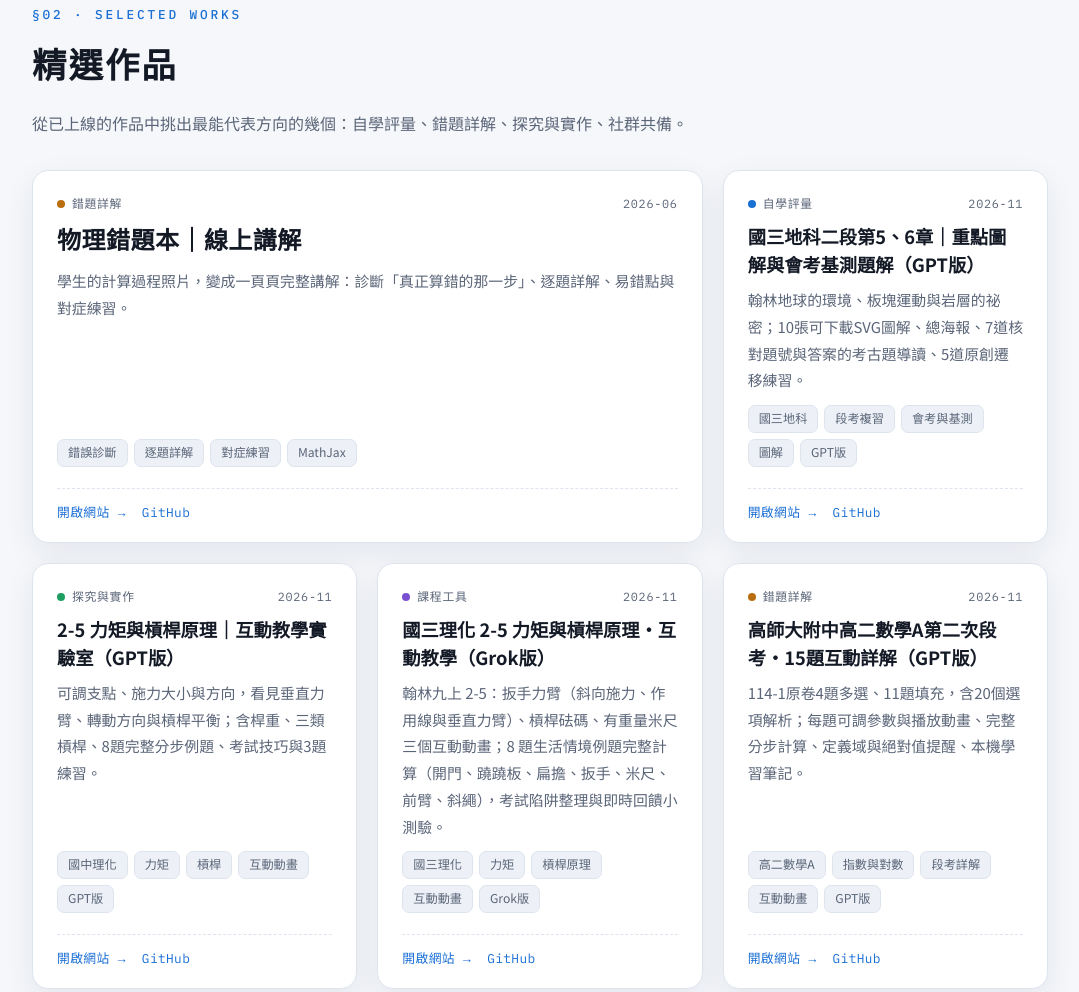
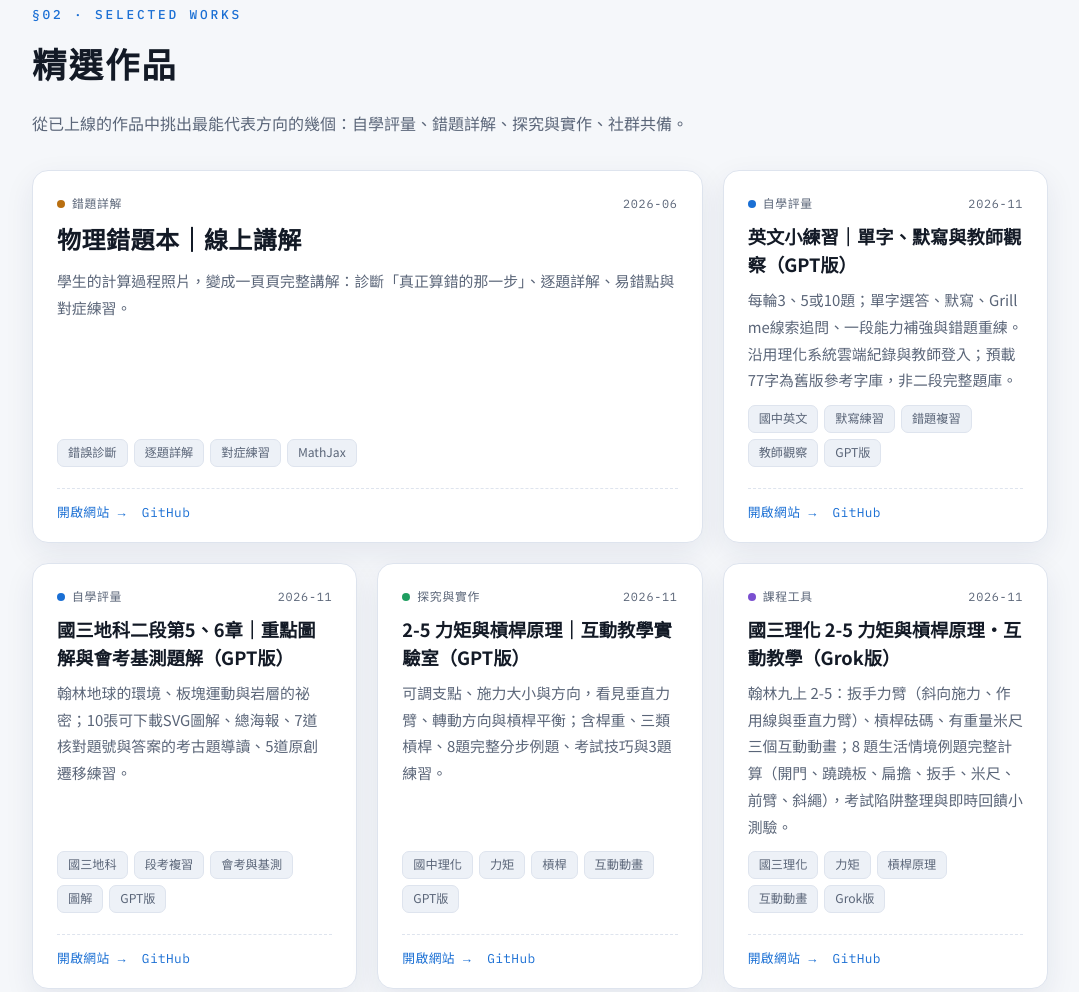
Before and after one commit to addielu-phy/addielu-phy.github.io, a plain HTML site: page index.html in a window 1280 px wide. Shown: the part 1434-2426 px from the top of the page, without its empty margins (100-1179 px from the left). Drawn offline with Linux system fonts and the light colour scheme.

Commit message:
Link English short practice from portfolio and legacy flashcards

```diff
--- a/assets/works.js
+++ b/assets/works.js
@@ -18,6 +18,23 @@
 const CATS = ['自學評量', '錯題詳解', '探究與實作', '課程工具', '社群與共備', 'AI × 教育'];
 
 const WORKS = [
+{
+  "id": "english-practice-gpt",
+  "title": "英文小練習｜單字、默寫與教師觀察（GPT版）",
+  "desc": "每輪3、5或10題；單字選答、默寫、Grill me線索追問、一段能力補強與錯題重練。沿用理化系統雲端紀錄與教師登入；預載77字為舊版參考字庫，非二段完整題庫。",
+  "url": "https://addielu-phy.github.io/english-practice-gpt/",
+  "repo": "https://github.com/addielu-phy/addielu-phy.github.io/tree/main/english-practice-gpt",
+  "cat": "自學評量",
+  "tags": [
+    "國中英文",
+    "默寫練習",
+    "錯題複習",
+    "教師觀察",
+    "GPT版"
+  ],
+  "date": "2026-11",
+  "featured": true
+},
 {
   "id": "earth-science-exam2-gpt",
   "title": "國三地科二段第5、6章｜重點圖解與會考基測題解（GPT版）",
--- a/index.html
+++ b/index.html
@@ -162,7 +162,7 @@ document.documentElement.setAttribute('data-theme',t)})();</script>
   </div>
 </footer>
 
-<script src="assets/works.js?v=20261113-gpt-earth-torque"></script>
+<script src="assets/works.js?v=20261118-english-practice"></script>
 <script src="assets/main.js"></script>
 </body>
 </html>
```
Also changed, not shown: english-flashcards/index.html (+1 -0 lines), works.html (+1 -1 lines).
